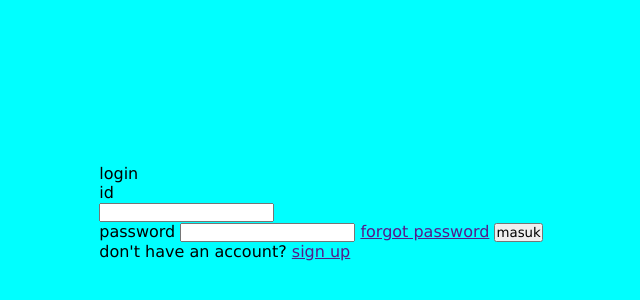
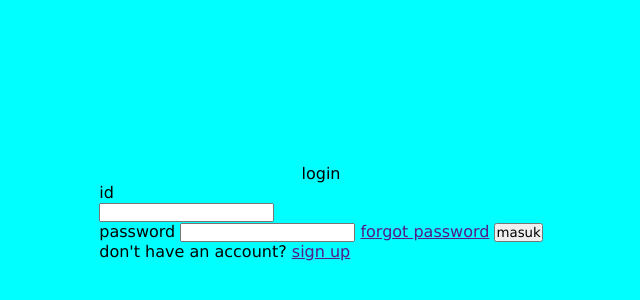
Before and after one commit to Dyyynn/dyyynn.github.io, a plain HTML site: page index.html in a window 1280 px wide. Shown: the part 188-488 px from the top of the page, without its empty margins (319-959 px from the left). Drawn offline with Linux system fonts and the light colour scheme.

Commit message:
menambahkan properti style.css pada wrapper

```diff
--- a/style.css
+++ b/style.css
@@ -12,3 +12,11 @@
     align-items: center;
     height: 100vh;
 }
+.wrapper{
+    width: max-content;
+    height: max-content;
+    align-items: center;
+    justify-content: center;
+    display: flex;
+    flex-direction: column;
+}
```
